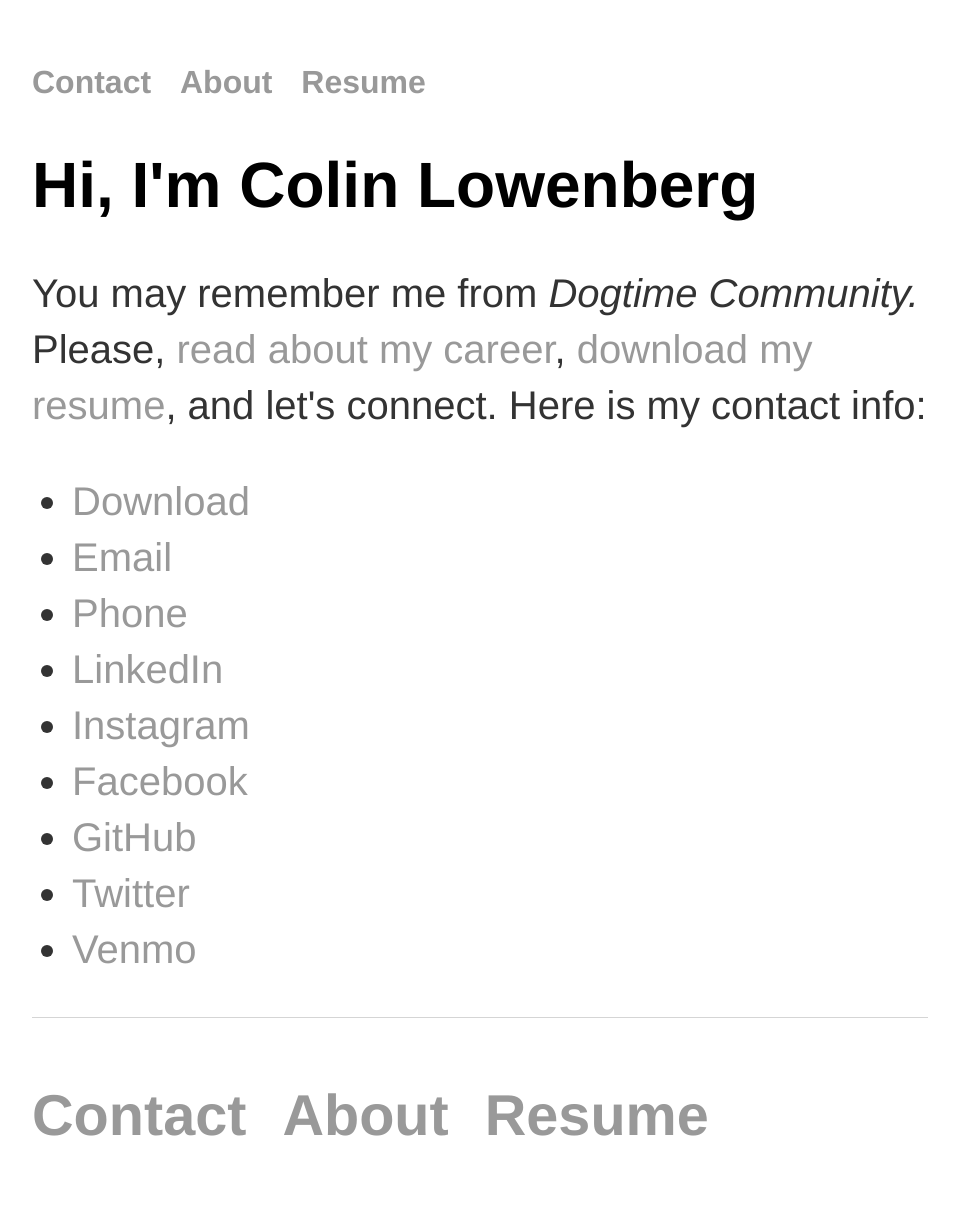
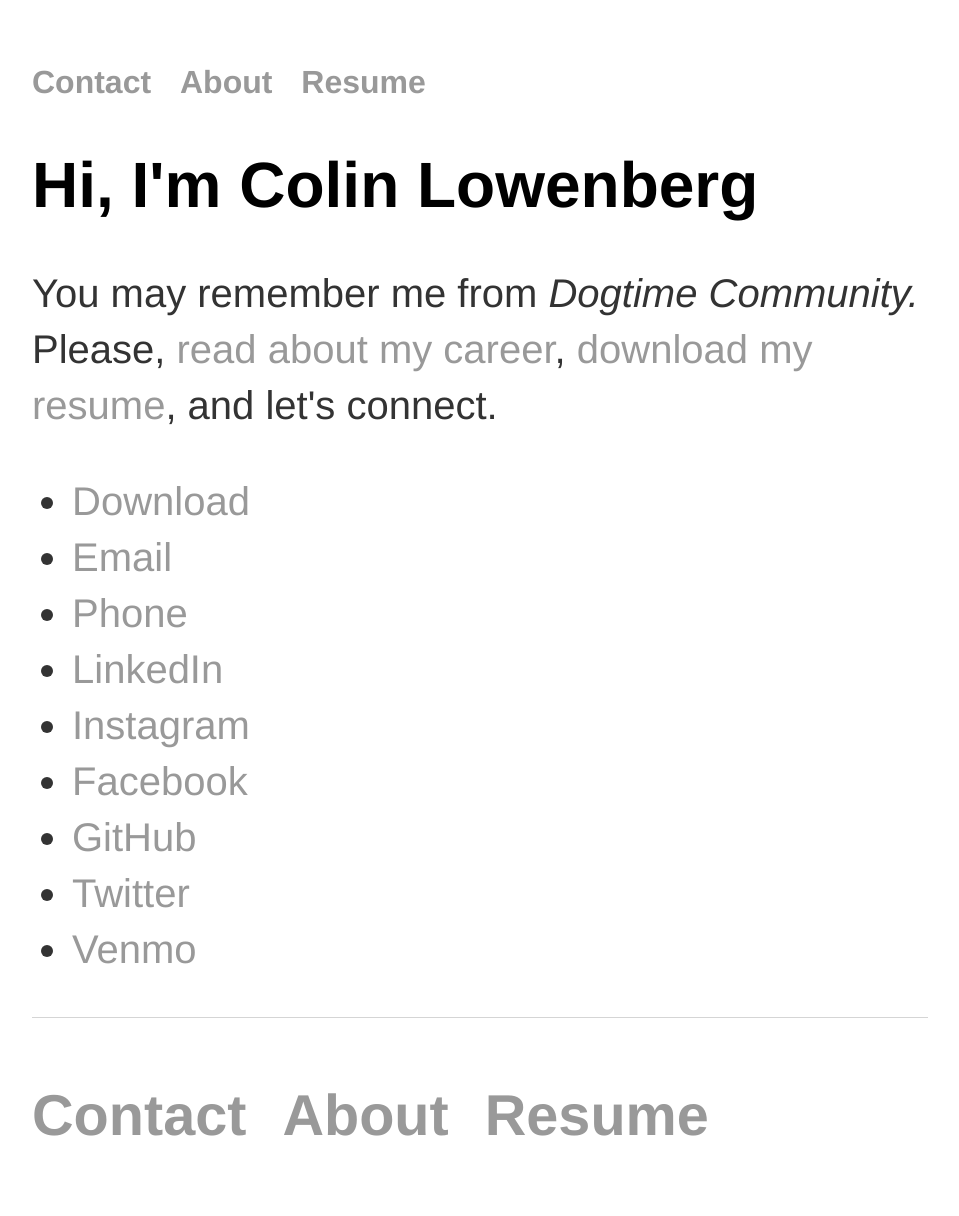
Before and after one commit to colinlowenberg/colinster.github.io, a Jekyll site: the page built from index.html, in a window 1280 px wide. Shown: the whole page, without its empty margins (160-1119 px from the left). Built offline with Jekyll 4.4.1, drawn with Linux system fonts in a browser that asks for light colours.

Commit message:
less words

```diff
--- a/index.html
+++ b/index.html
@@ -6,7 +6,7 @@ title: Colin Lowenberg, WiFi Guy
 		<div class="blurb">
 			<h1>Hi, I'm Colin Lowenberg</h1>
 			<p>You may remember me from <em> Dogtime Community. </em> Please,
-				<a href="/about">read about my career</a>, <a href="/cv">download my resume</a>, and let's connect. Here is my contact info:</p>
+				<a href="/about">read about my career</a>, <a href="/cv">download my resume</a>, and let's connect.</p>
 			<ul class="contacts">
 			<li><a href="http://lowenberg.com/Colin Lowenberg.vcf">Download</a></li>
 			   <li><span class="obfuscate"><a href="mailto:colin@lowenberg.com">Email</a></span></li>
```
